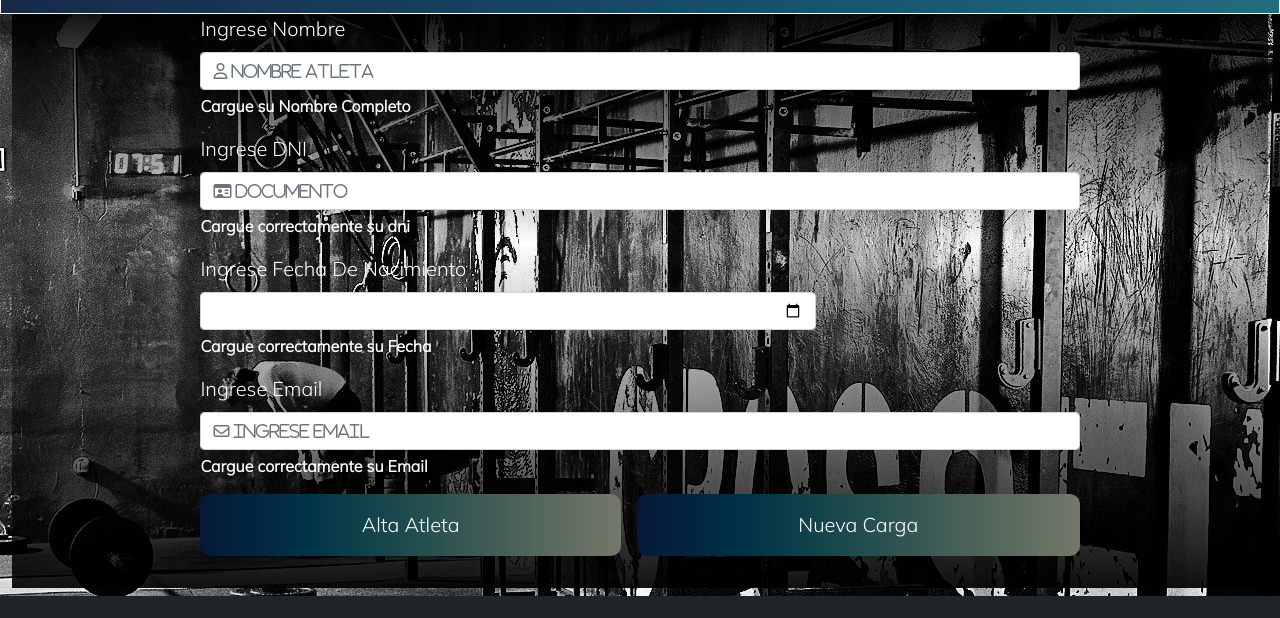
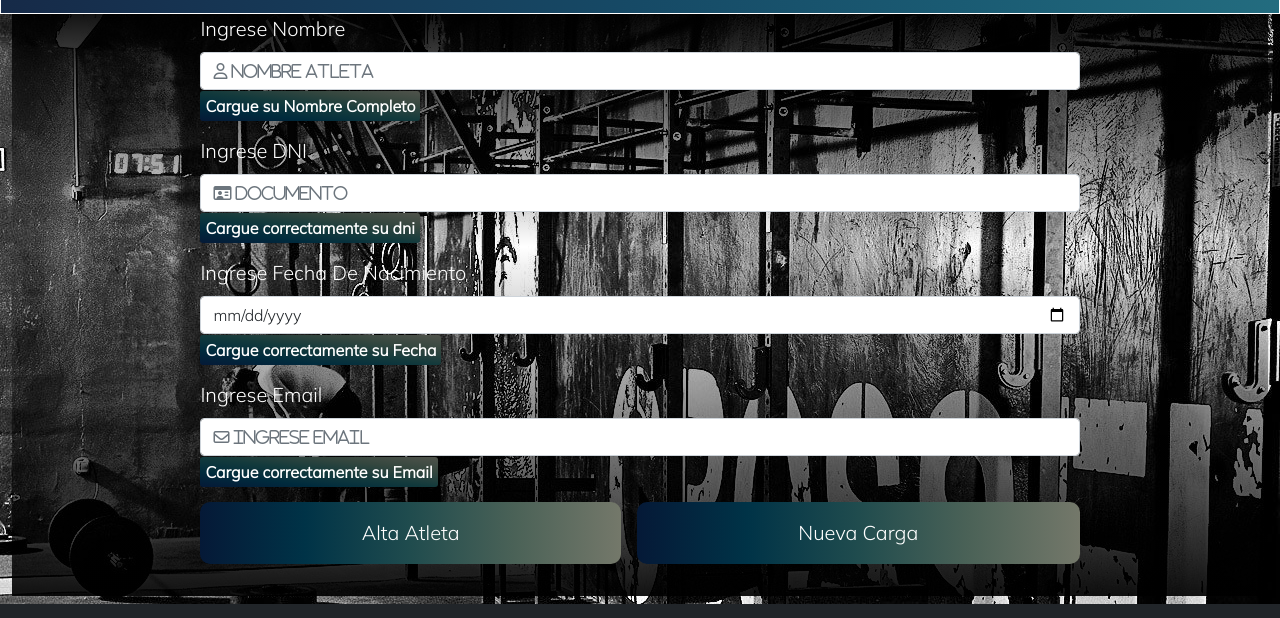
Before and after one commit to CesarPetit21480/atlonCrossfit.CesarPetit, a website: page page/altaAtleta.html in a window 1280 px wide. Shown: the part 855-1473 px from the top of the page. Drawn offline with nearby package versions, Linux system fonts and the light colour scheme.

Commit message:
se cambio color help

```diff
--- a/page/altaAtleta.html
+++ b/page/altaAtleta.html
@@ -71,22 +71,22 @@
                     <div class="mb-3">
                         <label class="form-label">Ingrese Nombre</label >
                         <input type="text" class="form-control iconoInput" aria-describedby="nombreHelp" placeholder=" Nombre Atleta" required>
-                        <div id="nombreHelp" class="form-text colorHelp">Cargue su Nombre Completo</div>
+                        <span id="nombreHelp" class="form-text colorHelp">Cargue su Nombre Completo</span>
                     </div>
                     <div class="mb-3 ">
                         <label class="form-label">Ingrese DNI</label>
                         <input type="text" class="form-control iconoInput" placeholder=" documento" aria-describedby="DniHelp" required>
-                        <div id="DniHelp" class="form-text colorHelp">Cargue correctamente su dni</div>
+                        <span id="DniHelp" class="form-text colorHelp">Cargue correctamente su dni</span>
                     </div>
                     <div class="mb-3 ">
                         <label class="form-label ">Ingrese Fecha De Nacimiento</label>
-                        <input type="date" class="form-control colorHelp" aria-describedby="fechaHelp" required>
-                        <div id="fechaHelp" class="form-text colorHelp">Cargue correctamente su Fecha</div>
+                        <input type="date" class="form-control" aria-describedby="fechaHelp" required>
+                        <span id="fechaHelp" class="form-text colorHelp">Cargue correctamente su Fecha</span>
                     </div>
                     <div class="mb-3 ">
                         <label class="form-label ">Ingrese Email</label>
                         <input type="email" class="form-control iconoInput" placeholder=" Ingrese Email" aria-describedby="emailHelp" required>
-                        <div id="emailHelp" class="form-text colorHelp">Cargue correctamente su Email</div>
+                        <span id="emailHelp" class="form-text colorHelp">Cargue correctamente su Email</span>
                     </div>
                     <div class="d-flex mb-3 ">
                         <button class="btn btn-primary mb-3 me-3 flex-fill container__input" type="submit" name="Alta ">Alta Atleta</button>
--- a/scss/_formularios.scss
+++ b/scss/_formularios.scss
@@ -32,8 +32,11 @@
         @extend .container__form;
         color: $color-blanco;
         font-weight: $tipo-negrita;
-        width: 70%;
         font-size: medium;
+        padding: 5px;
+        background-image: linear-gradient(to right top, #051937, #002b3d, #133a3c, #35473f, #50534b);
+        border-radius: 3px;
+        text-align: center;
     }
     /* estilos para tabla */
 
--- a/scss/_variables.scss
+++ b/scss/_variables.scss
@@ -6,6 +6,7 @@ $color-azul: blue;
 $color-negro: rgb(14, 14, 14);
 $color-rojo: red;
 $tipo-negrita: bold;
+$tipo-normal: normal;
 $fuente-principal: 'Mulish',
 sans-serif;
 $fuente-adicional: 'helvetica';
```
Also changed, not shown: page/altaClase.html (+4 -4 lines), page/contacto.html (+4 -4 lines), css/estilos.css.
